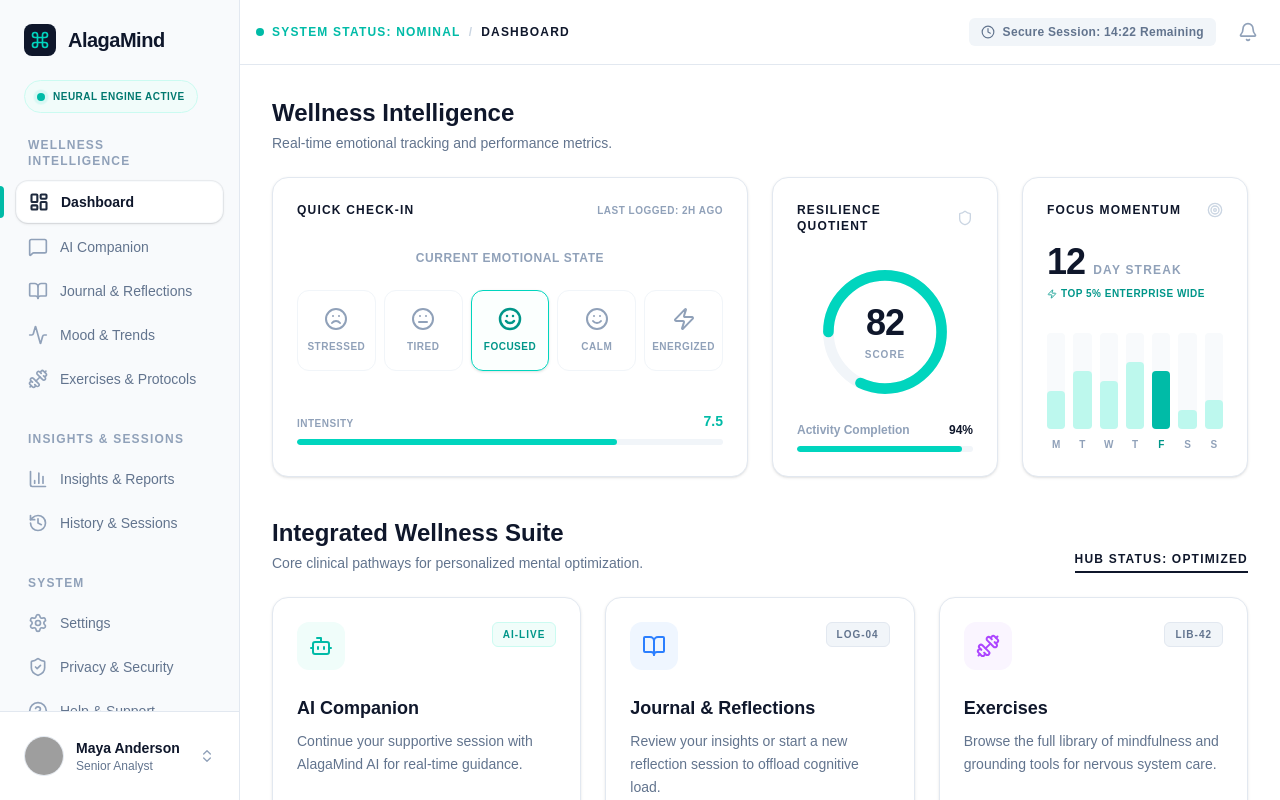
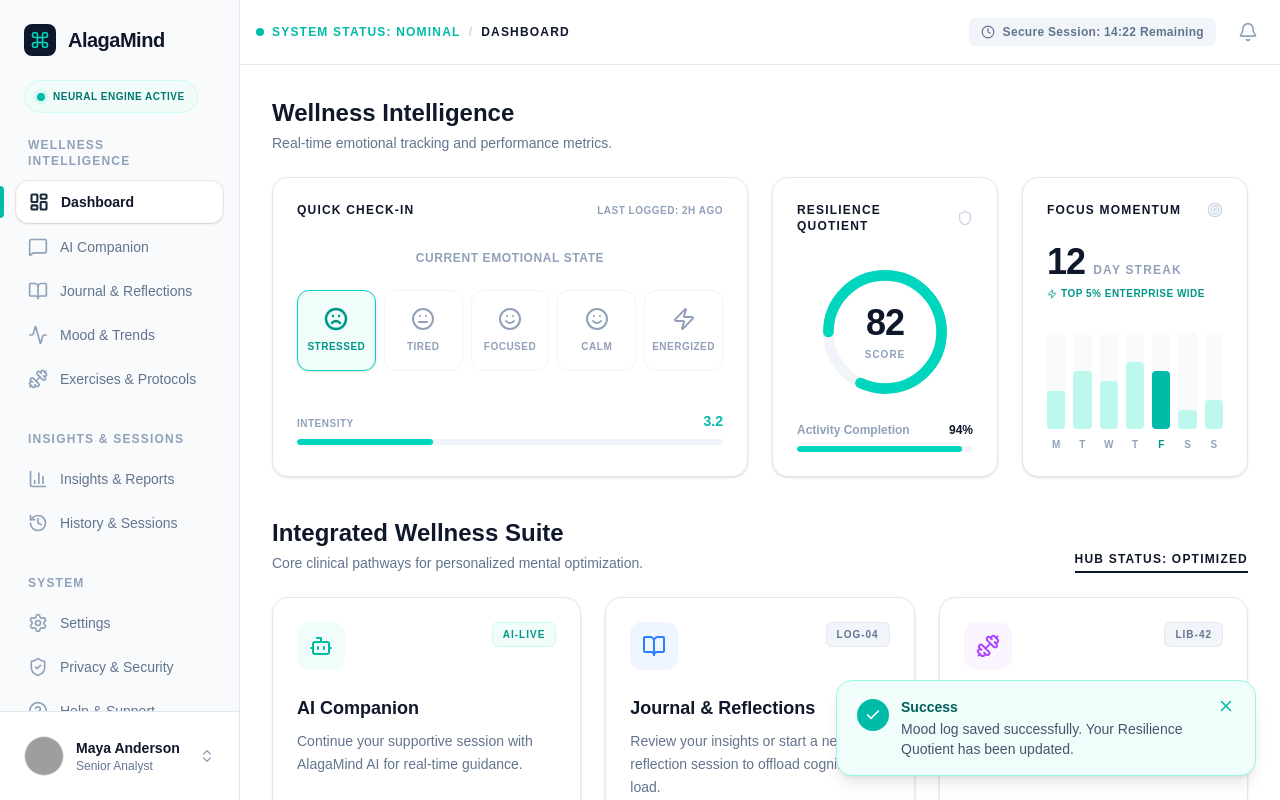
Before and after one commit to CodeMasonsDev/alagamind, a Next.js app: page /dashboard in a window 1280 px wide. Both pictures are taken after a click on the button "STRESSED". Built offline with nearby package versions, Linux system fonts and the light colour scheme; grey boxes are pictures that could not be loaded.

Commit message:
add functionalities to quick check-in

```diff
--- a/src/app/(features)/dashboard/page.tsx
+++ b/src/app/(features)/dashboard/page.tsx
@@ -1,16 +1,18 @@
 "use client";
 
-import React from "react";
+import React, { useEffect, useState } from "react";
 import Link from "next/link";
 import {
   type LucideIcon,
   Bell,
+  Check,
   Clock,
   Shield,
   Zap,
   Frown,
   Meh,
   Smile,
+  X,
   Target,
   Bot,
   BookOpen,
@@ -72,7 +74,36 @@ function TopBar() {
 // ----------------------------------------------------------------------
 
 function WellnessIntelligence() {
+  const emotions = [
+    { label: "Stressed", icon: Frown, intensity: 3.2 },
+    { label: "Tired", icon: Meh, intensity: 4.8 },
+    { label: "Focused", icon: Smile, intensity: 7.5 },
+    { label: "Calm", icon: Smile, intensity: 6.4 },
+    { label: "Energized", icon: Zap, intensity: 8.6 },
+  ];
+
+  const [selectedEmotion, setSelectedEmotion] = useState("Focused");
+  const [showToast, setShowToast] = useState(false);
+  const [toastKey, setToastKey] = useState(0);
+
+  const activeEmotion =
+    emotions.find((emotion) => emotion.label === selectedEmotion) ?? emotions[2];
+  const intensityProgress = `${activeEmotion.intensity * 10}%`;
+
+  const handleEmotionSelect = (emotion: string) => {
+    setSelectedEmotion(emotion);
+    setShowToast(true);
+    setToastKey((prev) => prev + 1);
+  };
+
+  useEffect(() => {
+    if (!showToast) return;
+    const timeout = setTimeout(() => setShowToast(false), 3000);
+    return () => clearTimeout(timeout);
+  }, [showToast, toastKey]);
+
   return (
+    <>
       <section className="flex flex-col gap-6">
         <div>
           <h1 className="text-2xl font-bold text-slate-900">
@@ -100,11 +131,15 @@ function WellnessIntelligence() {
                 Current Emotional State
               </p>
               <div className="grid grid-cols-5 gap-2">
-              <EmotionBtn icon={Frown} label="Stressed" />
-              <EmotionBtn icon={Meh} label="Tired" />
-              <EmotionBtn icon={Smile} label="Focused" isActive />
-              <EmotionBtn icon={Smile} label="Calm" />
-              <EmotionBtn icon={Zap} label="Energized" />
+                {emotions.map(({ icon, label }) => (
+                  <EmotionBtn
+                    key={label}
+                    icon={icon}
+                    label={label}
+                    isActive={selectedEmotion === label}
+                    onClick={() => handleEmotionSelect(label)}
+                  />
+                ))}
               </div>
 
               <div className="mt-6">
@@ -112,12 +147,14 @@ function WellnessIntelligence() {
                   <span className="text-[10px] font-bold tracking-wider text-slate-400 uppercase">
                     Intensity
                   </span>
-                <span className="text-sm font-bold text-teal-500">7.5</span>
+                  <span className="text-sm font-bold text-teal-500">
+                    {activeEmotion.intensity.toFixed(1)}
+                  </span>
                 </div>
                 <div className="h-1.5 w-full bg-slate-100 rounded-full overflow-hidden">
                   <div
-                  className="h-full bg-teal-400 rounded-full"
-                  style={{ width: "75%" }}
+                    className="h-full bg-teal-400 rounded-full transition-all duration-300"
+                    style={{ width: intensityProgress }}
                   ></div>
                 </div>
               </div>
@@ -135,7 +172,10 @@ function WellnessIntelligence() {
 
             <div className="flex-1 flex flex-col items-center justify-center relative my-4">
               {/* SVG Circular Progress */}
-            <svg viewBox="0 0 36 36" className="w-32 h-32 transform -rotate-90">
+              <svg
+                viewBox="0 0 36 36"
+                className="w-32 h-32 transform -rotate-90"
+              >
                 <path
                   className="text-slate-100"
                   strokeWidth="3"
@@ -230,6 +270,39 @@ function WellnessIntelligence() {
           </div>
         </div>
       </section>
+
+      <div className="fixed bottom-6 right-6 z-50 pointer-events-none">
+        <div
+          key={toastKey}
+          className={`pointer-events-auto w-[min(92vw,420px)] bg-teal-50 border border-teal-200 rounded-2xl shadow-lg px-5 py-4 transition-all duration-300 ${
+            showToast ? "opacity-100 translate-y-0" : "opacity-0 translate-y-2"
+          }`}
+          role="status"
+          aria-live="polite"
+        >
+          <div className="flex items-start gap-3">
+            <div className="w-8 h-8 rounded-full bg-teal-500 text-white flex items-center justify-center flex-shrink-0 mt-0.5">
+              <Check size={16} strokeWidth={2.5} />
+            </div>
+            <div className="flex-1">
+              <p className="text-sm font-bold text-teal-800">Success</p>
+              <p className="text-sm text-slate-600 mt-0.5">
+                Mood log saved successfully. Your Resilience Quotient has been
+                updated.
+              </p>
+            </div>
+            <button
+              type="button"
+              onClick={() => setShowToast(false)}
+              className="text-teal-500 hover:text-teal-700 transition-colors"
+              aria-label="Close notification"
+            >
+              <X size={18} />
+            </button>
+          </div>
+        </div>
+      </div>
+    </>
   );
 }
 
@@ -237,17 +310,22 @@ function EmotionBtn({
   icon: Icon,
   label,
   isActive,
+  onClick,
 }: {
   icon: LucideIcon;
   label: string;
   isActive?: boolean;
+  onClick: () => void;
 }) {
   return (
     <button
+      type="button"
+      onClick={onClick}
+      aria-pressed={isActive}
       className={`flex flex-col items-center justify-center gap-2 py-4 rounded-xl border transition-all ${
         isActive
-          ? "border-teal-400 bg-teal-50/30 text-teal-600 shadow-sm"
-          : "border-slate-100 bg-white text-slate-400 hover:border-slate-200 hover:bg-slate-50"
+          ? "border-teal-400 bg-teal-50 text-teal-600 shadow-sm"
+          : "border-slate-100 bg-white text-slate-400 hover:bg-slate-50"
       }`}
     >
       <Icon size={24} strokeWidth={isActive ? 2.5 : 2} />
```
Lines whose indentation alone changed are shown as unchanged.
